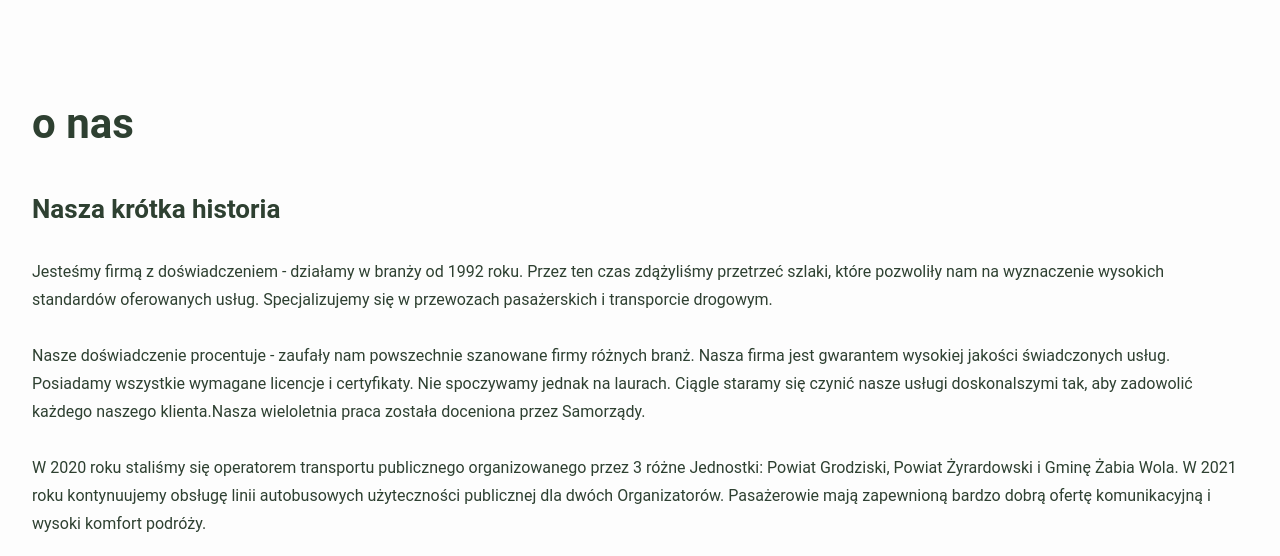
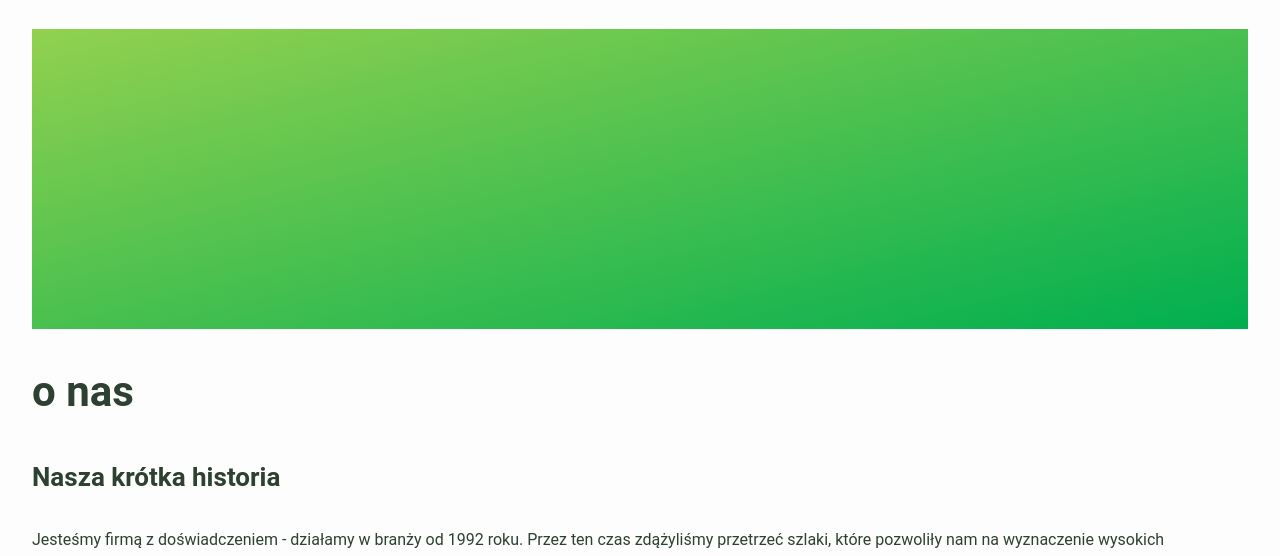
Before and after one commit to KrzysztofGrudzien/mimtrans-landing-page-gatsby, a Gatsby site: page /onas in a window 1280 px wide. Shown: the part 244-800 px from the top of the page. Built offline with nearby package versions, Linux system fonts and the light colour scheme; Gatsby itself is replaced by a stand-in of ours.

Commit message:
add temporary component Hero as a placeholder for real image

```diff
--- /dev/null
+++ b/src/components/Hero.js
@@ -0,0 +1,5 @@
+import React from "react"
+
+const Hero = () => <div className="hero"></div>
+
+export default Hero
--- a/src/pages/onas.js
+++ b/src/pages/onas.js
@@ -1,10 +1,12 @@
 import React from "react"
 import Layout from "../components/Layout"
+import Hero from "../components/Hero"
 
 const About = () => {
   return (
     <>
       <Layout>
+        <Hero />
         <section id="about" className="about">
           <h2 className="about-title">o nas</h2>
           <h3 className="about-subtitle">Nasza krótka historia</h3>
--- /dev/null
+++ b/src/sass/layout/_hero.scss
@@ -0,0 +1,4 @@
+.hero {
+  background-image: $gradient-primary;
+  height: 300px;
+}
--- a/src/sass/layout/_main.scss
+++ b/src/sass/layout/_main.scss
@@ -1,5 +1,5 @@
 .main {
   max-width: $max-width;
   margin: 0 auto;
-  padding: 2rem;
+  padding: 0 2rem 0;
 }
--- a/src/sass/main.scss
+++ b/src/sass/main.scss
@@ -3,4 +3,5 @@
 @import "./basic.scss";
 @import "./layout/navbar";
 @import "./layout/footer";
+@import "./layout/hero";
 @import "./layout/main";
```
